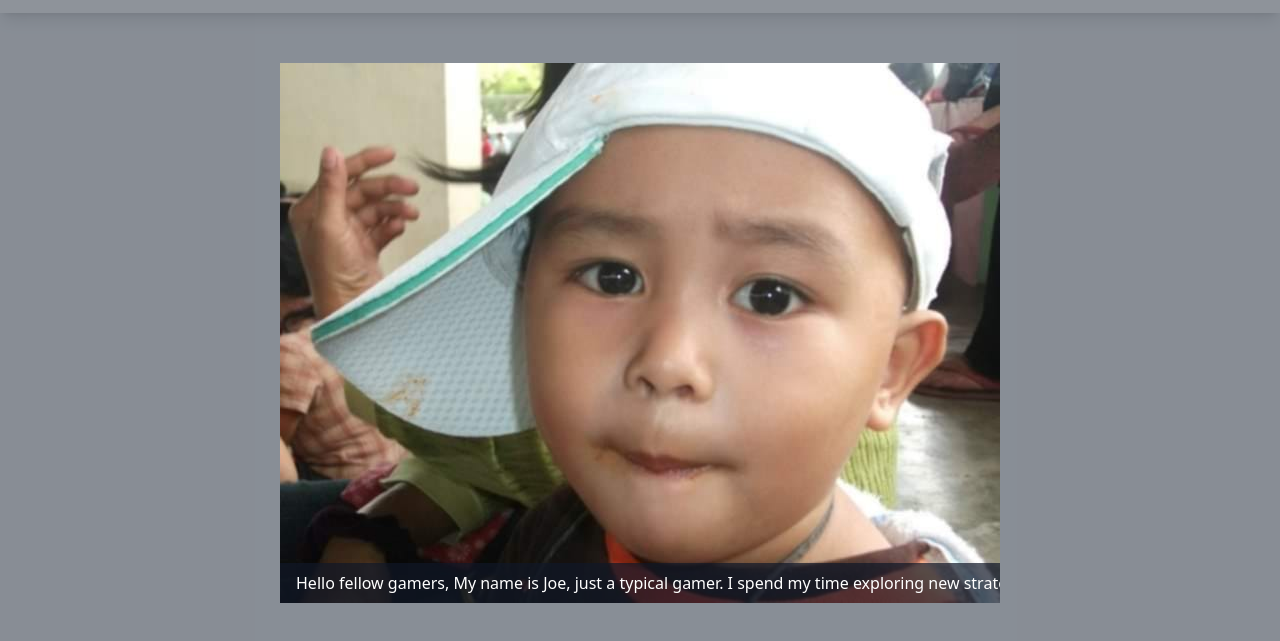
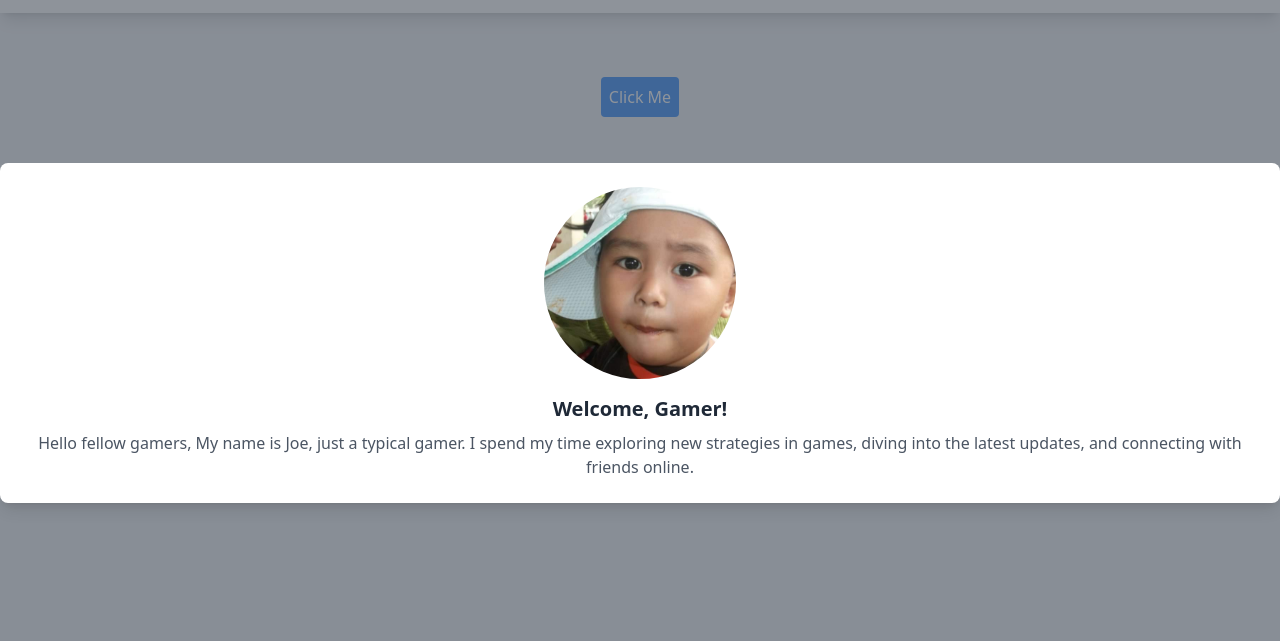
Before and after one commit to Reyuuuuuu/about_me, a website: page index.html in a window 1280 px wide. Both pictures are taken after a click on the button "Click Me". Shown: the part 67-708 px from the top of the page. Drawn offline with nearby package versions, Linux system fonts and the light colour scheme; files that its build step writes are made by us from their sources.

Commit message:
chore: remove scrolling text

```diff
--- a/index.html
+++ b/index.html
@@ -86,30 +86,27 @@
 
     <audio id="welcomeAudio" src="assets/music/welcome-ml.mp3"></audio>
 
-    <!-- Modal -->
     <div
       id="modal"
       class="fixed inset-0 hidden bg-gray-800 bg-opacity-50 flex justify-center items-center"
     >
-      <div class="relative">
+      <div
+        class="relative bg-white rounded-lg shadow-lg p-6 flex flex-col items-center"
+      >
         <img
           id="modalImage"
           src="assets/reu/modal.jpg"
-          class="transform scale-50 opacity-0 transition-transform transition-opacity duration-300 max-w-full max-h-full"
+          class="transform scale-50 opacity-0 transition-transform transition-opacity duration-300 rounded-full w-48 h-48 object-cover"
           alt="Modal Image"
         />
 
-        <!-- Scrolling Text with Persistent Background -->
-        <div class="absolute bottom-0 w-full bg-gray-900 bg-opacity-70 py-2">
-          <div id="textWrapper" class="overflow-hidden">
-            <div id="scrollingText" class="whitespace-nowrap text-white px-4">
-              Hello fellow gamers, My name is Joe, just a typical gamer. I spend
-              my time exploring new strategies in games, diving into the latest
-              updates, and connecting with friends online. Gaming isn't just a
-              hobby for me; it's a way to relax, challenge myself, and build
-              lasting friendships.
-            </div>
-          </div>
+        <div class="mt-4 text-center">
+          <h2 class="text-xl font-bold text-gray-800">Welcome, Gamer!</h2>
+          <p class="text-gray-600 mt-2">
+            Hello fellow gamers, My name is Joe, just a typical gamer. I spend
+            my time exploring new strategies in games, diving into the latest
+            updates, and connecting with friends online.
+          </p>
         </div>
       </div>
     </div>
--- a/js/welcome.js
+++ b/js/welcome.js
@@ -1,44 +1,32 @@
-const playButton = document.getElementById('playButton');
-const audio = document.getElementById('welcomeAudio');
-const modal = document.getElementById('modal');
-const modalImage = document.getElementById('modalImage');
-const closeModal = modal;  // Clicking anywhere on the modal will close it
-const scrollingText = document.getElementById('scrollingText');
-const textWrapper = document.getElementById('textWrapper');
+const playButton = document.getElementById("playButton");
+const audio = document.getElementById("welcomeAudio");
+const modal = document.getElementById("modal");
+const modalImage = document.getElementById("modalImage");
+const closeModal = modal; // Clicking anywhere on the modal will close it
 
-playButton.addEventListener('click', function() {
+playButton.addEventListener("click", function () {
   // Play the audio
-  audio.play().catch(error => {
-    console.log('Audio play was prevented:', error);
+  audio.play().catch((error) => {
+    console.log("Audio play was prevented:", error);
   });
 
   // Show the modal
-  modal.classList.remove('hidden');
+  modal.classList.remove("hidden");
 
   // Animate image size and opacity
   setTimeout(() => {
-    modalImage.classList.remove('scale-50', 'opacity-0');
-    modalImage.classList.add('scale-100', 'opacity-100');
+    modalImage.classList.remove("scale-50", "opacity-0");
+    modalImage.classList.add("scale-100", "opacity-100");
   }, 100); // Optional delay for smoother effect
-
-  // Dynamically calculate the animation duration based on text width
-  const textWidth = scrollingText.scrollWidth;
-  const wrapperWidth = textWrapper.offsetWidth;
-
-  // Calculate the animation duration based on the ratio of text width to wrapper width
-  const duration = (textWidth / wrapperWidth) * 2; // Adjust the multiplier for speed (10s for normal)
-
-  // Apply the calculated animation duration
-  scrollingText.style.animation = `scroll ${duration}s linear infinite`;
 });
 
-closeModal.addEventListener('click', function() {
+closeModal.addEventListener("click", function () {
   // Animate the image to shrink and fade out
-  modalImage.classList.remove('scale-100', 'opacity-100');
-  modalImage.classList.add('scale-50', 'opacity-0');
+  modalImage.classList.remove("scale-100", "opacity-100");
+  modalImage.classList.add("scale-50", "opacity-0");
 
   // Hide the modal after animation ends
   setTimeout(() => {
-    modal.classList.add('hidden');
+    modal.classList.add("hidden");
   }, 300); // 300ms delay matches the animation duration
 });
```
